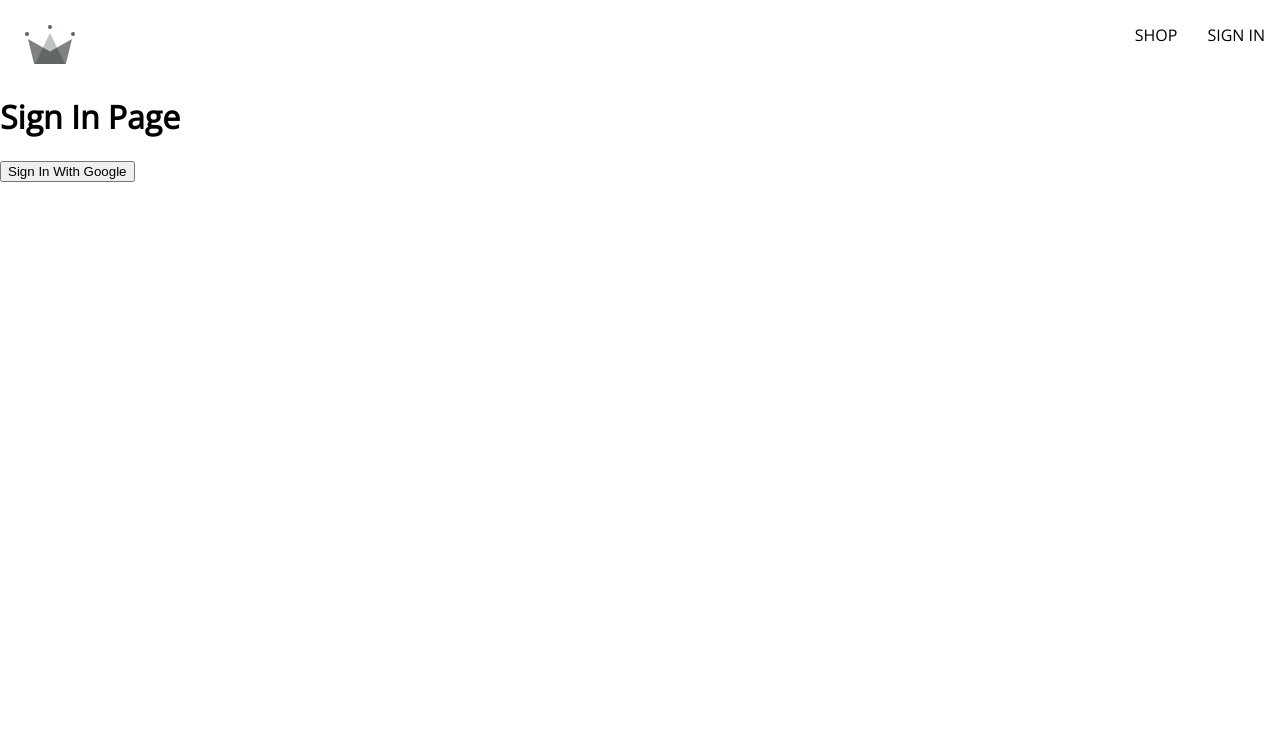
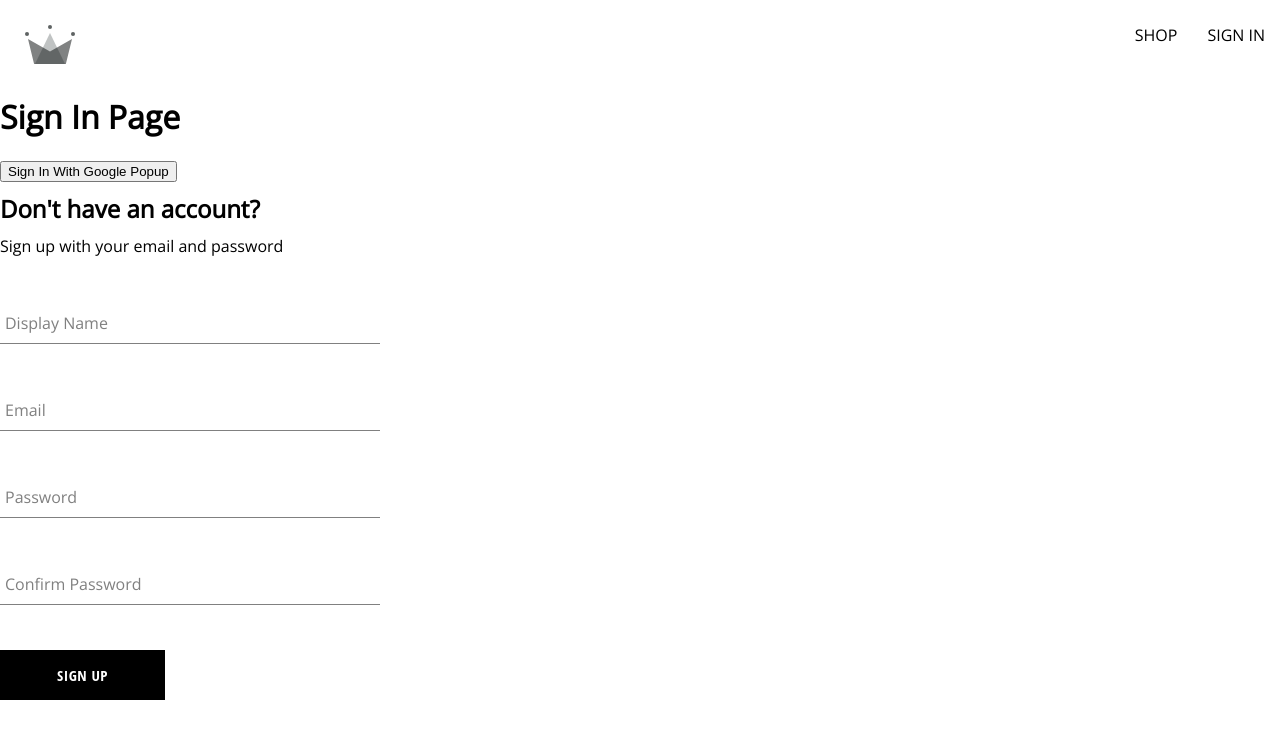
Before and after one commit to Francis-ndungu/crwn-clothing-v2, a React (Create React App) app: page /sign-in in a window 1280 px wide. Shown: the top 738 px of the page. Built offline with nearby package versions, Linux system fonts and the light colour scheme.

Commit message:
created sign up component, the form input component, button component

```diff
--- /dev/null
+++ b/src/components/button/button.component.jsx
@@ -0,0 +1,18 @@
+import "./button.styles.scss";
+const BUTTON_TYPE_CLASSES = {
+  google: "google-sign-in",
+  inverted: "inverted",
+};
+
+const Button = ({ children, buttonType, ...otherProps }) => {
+  return (
+    <button
+      className={`button-container ${BUTTON_TYPE_CLASSES[buttonType]}`}
+      {...otherProps}
+    >
+      {children}
+    </button>
+  );
+};
+
+export default Button;
--- /dev/null
+++ b/src/components/button/button.styles.scss
@@ -0,0 +1,46 @@
+.button-container {
+  min-width: 165px;
+  width: auto;
+  height: 50px;
+  letter-spacing: 0.5px;
+  line-height: 50px;
+  padding: 0 35px 0 35px;
+  font-size: 15px;
+  background-color: black;
+  color: white;
+  text-transform: uppercase;
+  font-family: 'Open Sans Condensed';
+  font-weight: bolder;
+  border: none;
+  cursor: pointer;
+  display: flex;
+  justify-content: center;
+
+  &:hover {
+    background-color: white;
+    color: black;
+    border: 1px solid black;
+  }
+
+  &.google-sign-in {
+    background-color: #4285f4;
+    color: white;
+
+    &:hover {
+      background-color: #357ae8;
+      border: none;
+    }
+  }
+
+  &.inverted {
+    background-color: white;
+    color: black;
+    border: 1px solid black;
+
+    &:hover {
+      background-color: black;
+      color: white;
+      border: none;
+    }
+  }
+}
--- /dev/null
+++ b/src/components/form-input/form-input.component.jsx
@@ -0,0 +1,19 @@
+import "./form-input.styles.scss";
+const FormInput = ({ label, ...otherProps }) => {
+  return (
+    <div className="group">
+      <input className="form-input" {...otherProps} />
+      {label && (
+        <label
+          className={`${
+            otherProps.value.length ? "shrink" : null
+          } form-input-label`}
+        >
+          {label}
+        </label>
+      )}
+    </div>
+  );
+};
+
+export default FormInput;
--- /dev/null
+++ b/src/components/form-input/form-input.styles.scss
@@ -0,0 +1,54 @@
+$sub-color: grey;
+$main-color: black;
+
+@mixin shrinkLabel {
+  top: -14px;
+  font-size: 12px;
+  color: $main-color;
+}
+
+.group {
+  position: relative;
+  margin: 45px 0;
+
+  .form-input {
+    background: none;
+    background-color: white;
+    color: $sub-color;
+    font-size: 18px;
+    padding: 10px 10px 10px 5px;
+    display: block;
+    width: 100%;
+    border: none;
+    border-radius: 0;
+    border-bottom: 1px solid $sub-color;
+    margin: 25px 0;
+
+    &:focus {
+      outline: none;
+    }
+
+    &:focus ~ .form-input-label {
+      @include shrinkLabel();
+    }
+  }
+
+  input[type='password'] {
+    letter-spacing: 0.3em;
+  }
+
+  .form-input-label {
+    color: $sub-color;
+    font-size: 16px;
+    font-weight: normal;
+    position: absolute;
+    pointer-events: none;
+    left: 5px;
+    top: 10px;
+    transition: 300ms ease all;
+
+    &.shrink {
+      @include shrinkLabel();
+    }
+  }
+}
--- /dev/null
+++ b/src/components/sign-up-form/sign-form.styles.scss
@@ -0,0 +1,9 @@
+.sign-up-container {
+  display: flex;
+  flex-direction: column;
+  width: 380px;
+
+  h2 {
+    margin: 10px 0;
+  }
+}
--- /dev/null
+++ b/src/components/sign-up-form/sign-up-form.component.jsx
@@ -0,0 +1,103 @@
+import { useState } from "react";
+import FormInput from "../form-input/form-input.component";
+import {
+  createAuthUserWithEmailAndPassword,
+  createUserDocumentFromAuth,
+} from "../../utils/firebase/firebase.utils";
+
+import Button from "../button/button.component";
+import "./sign-form.styles.scss";
+
+const defaultFormFields = {
+  displayName: "",
+  email: "",
+  password: "",
+  confirmPassword: "",
+};
+
+const SignUpForm = () => {
+  const [formFields, setFormFields] = useState(defaultFormFields);
+  const { displayName, email, password, confirmPassword } = formFields;
+  console.log(formFields);
+
+  const resetFormFields = () => {
+    setFormFields(defaultFormFields);
+  };
+
+  const handleSubmit = async (event) => {
+    event.preventDefault();
+    if (password !== confirmPassword) {
+      alert("passwords do not match");
+      return;
+    }
+
+    try {
+      const { user } = await createAuthUserWithEmailAndPassword(
+        email,
+        password
+      );
+      await createUserDocumentFromAuth(user, { displayName });
+      resetFormFields();
+    } catch (error) {
+      if (error.code === "auth/email-already-in-use") {
+        alert("Cannot create user, email already in use");
+      } else {
+        console.log("User creation encountered an error", error);
+      }
+    }
+  };
+
+  const handleChange = (event) => {
+    const { name, value } = event.target;
+    setFormFields({ ...formFields, [name]: value });
+  };
+
+  return (
+    <div className="sign-up-container">
+      <h2>Don't have an account?</h2>
+      <span>Sign up with your email and password</span>
+      <form onSubmit={handleSubmit}>
+        <FormInput
+          label="Display Name"
+          type="text"
+          required
+          onChange={handleChange}
+          name="displayName"
+          value={displayName}
+        />
+
+        <FormInput
+          label="Email"
+          type="email"
+          required
+          onChange={handleChange}
+          name="email"
+          value={email}
+        />
+
+        <FormInput
+          label="Password"
+          type="password"
+          required
+          onChange={handleChange}
+          name="password"
+          value={password}
+        />
+
+        <FormInput
+          label="Confirm Password"
+          type="password"
+          required
+          onChange={handleChange}
+          name="confirmPassword"
+          value={confirmPassword}
+        />
+        <Button type="submit">Sign Up</Button>
+      </form>
+    </div>
+  );
+};
+
+export default SignUpForm;
+
+//BJ%gg2vo6pr3
--- a/src/routes/sign-in/sign-in.component.jsx
+++ b/src/routes/sign-in/sign-in.component.jsx
@@ -1,9 +1,33 @@
+// import { useEffect } from "react";
+// import { getRedirectResult } from "firebase/auth";
+
 import {
   signInWithGooglePopup,
   createUserDocumentFromAuth,
 } from "../../utils/firebase/firebase.utils";
 
+import SignUpForm from "../../components/sign-up-form/sign-up-form.component";
+
 const SignIn = () => {
+  // useEffect(
+  //   () => async () => {
+  //     // After returning from the redirect when your app initializes you can obtain the result
+  //     const result = await getRedirectResult(auth);
+  //     console.log(result);
+  //     if (result) {
+  //       const userDocRef = await createUserDocumentFromAuth(result.user);
+  //       //   // This gives you a Facebook Access Token.
+  //       //   const credential = provider.credentialFromResult(auth, result);
+  //       //   const token = credential.accessToken;
+  //       // }
+  //       // // As this API can be used for sign-in, linking and reauthentication,
+  //       // // check the operationType to determine what triggered this redirect
+  //       // // operation.
+  //       // const operationType = result.operationType;
+  //     }
+  //   },
+  //   []
+  // );
   const logGoogleUser = async () => {
     const { user } = await signInWithGooglePopup();
     const userDocRef = await createUserDocumentFromAuth(user);
@@ -12,7 +36,11 @@ const SignIn = () => {
   return (
     <div>
       <h1>Sign In Page</h1>
-      <button onClick={logGoogleUser}>Sign In With Google</button>
+      <button onClick={logGoogleUser}>Sign In With Google Popup</button>
+      {/* <button onClick={signInWithGoogleRedirect}>
+        Sign In With Google Redirect
+      </button> */}
+      <SignUpForm />
     </div>
   );
 };
--- a/src/utils/firebase/firebase.utils.js
+++ b/src/utils/firebase/firebase.utils.js
@@ -8,6 +8,7 @@ import {
   signInWithRedirect,
   signInWithPopup,
   GoogleAuthProvider,
+  createUserWithEmailAndPassword,
 } from "firebase/auth";
 
 import { getFirestore, doc, getDoc, setDoc } from "firebase/firestore";
@@ -26,18 +27,27 @@ const firebaseConfig = {
 const firebaseApp = initializeApp(firebaseConfig);
 
 // Sign in using a redirect.
-const provider = new GoogleAuthProvider();
+const googleProvider = new GoogleAuthProvider();
 
-provider.setCustomParameters({
+googleProvider.setCustomParameters({
   prompt: "select_account",
 });
 
 export const auth = getAuth();
-export const signInWithGooglePopup = () => signInWithPopup(auth, provider);
+
+export const signInWithGooglePopup = () =>
+  signInWithPopup(auth, googleProvider);
+
+export const signInWithGoogleRedirect = () =>
+  signInWithRedirect(auth, googleProvider);
 
 export const db = getFirestore();
 
-export const createUserDocumentFromAuth = async (userAuth) => {
+export const createUserDocumentFromAuth = async (
+  userAuth,
+  additionalInformation = {}
+) => {
+  if (!userAuth) return;
   const userDocRef = doc(db, "users", userAuth.uid);
   console.log(userDocRef);
   const userSnapshot = await getDoc(userDocRef);
@@ -49,10 +59,20 @@ export const createUserDocumentFromAuth = async (userAuth) => {
     const createdAt = new Date();
 
     try {
-      await setDoc(userDocRef, { displayName, email, createdAt });
+      await setDoc(userDocRef, {
+        displayName,
+        email,
+        createdAt,
+        ...additionalInformation,
+      });
     } catch (e) {
       console.log("error creating the user", e.message);
     }
   }
   return userDocRef;
 };
+
+export const createAuthUserWithEmailAndPassword = async (email, password) => {
+  if (!email || !password) return; // if i don't receive the email or password, then exit
+  return await createUserWithEmailAndPassword(auth, email, password);
+};
```
